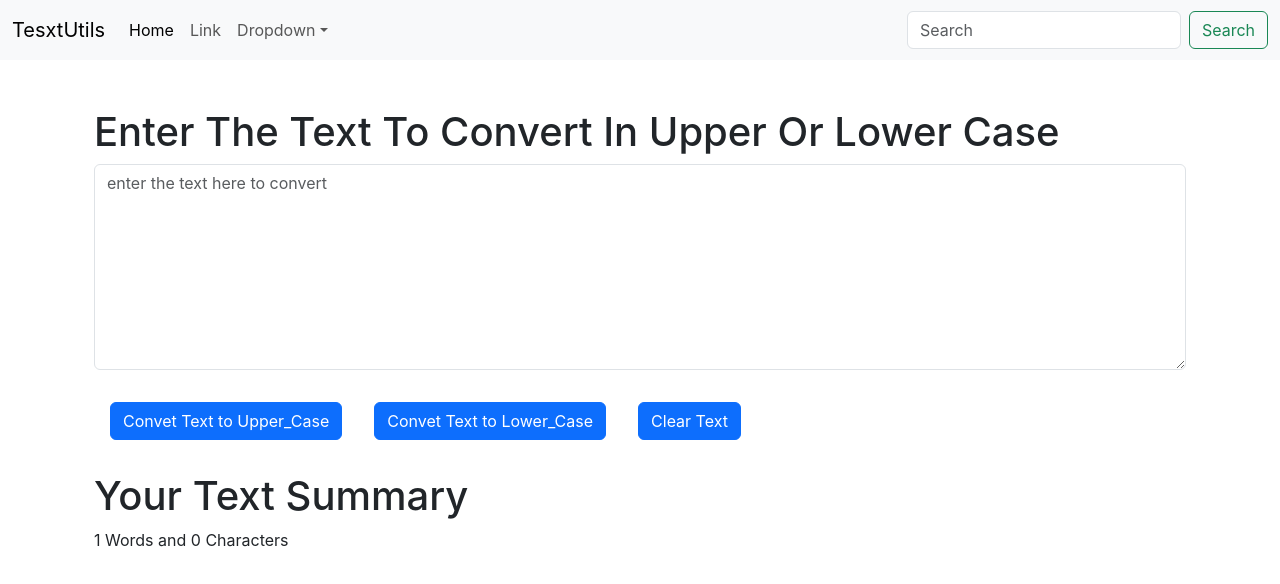
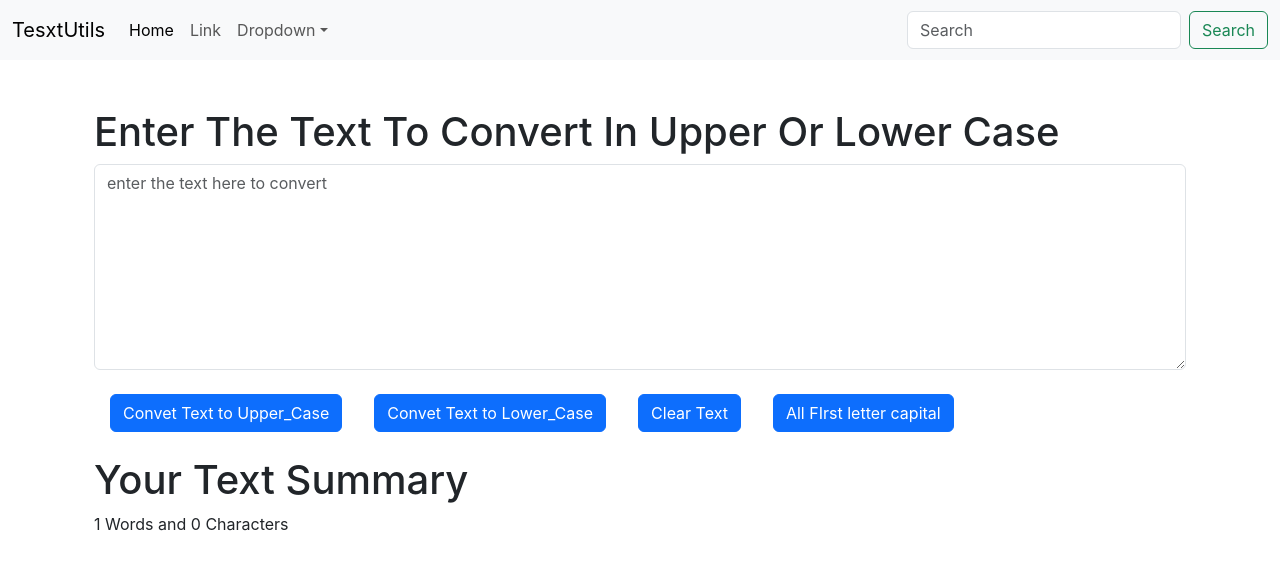
Before and after one commit to abhigit01/TextConverter, a React (Create React App) app: page / in a window 1280 px wide. Shown: the top 584 px of the page. Built offline with nearby package versions, Linux system fonts and the light colour scheme.

Commit message:
add button

```diff
--- a/src/COMPONENTS/TextForm.js
+++ b/src/COMPONENTS/TextForm.js
@@ -11,6 +11,10 @@ export default function TextForm(props) {
         let newText = text.toLowerCase();
         setText(newText)
     }
+    const handleUpLowClick = () => {
+            let newText = text.split(" ").map(el => el.charAt(0).toUpperCase() + el.slice(1)).join(" ");
+            setText(newText);
+       2    }
     const clearText = () => {
         let newText = '';
         setText(newText)
@@ -46,9 +50,10 @@ export default function TextForm(props) {
 
                 </div >
                 <div>
-                    <button className="btn btn-primary mx-3 my-3" onClick={handleUpClick}> Convet Text to Upper_Case</button>
-                    <button className="btn btn-primary mx-3 my-3" onClick={handleLowClick}> Convet Text to Lower_Case</button>
-                    <button className="btn btn-primary mx-3 my-3" onClick={clearText}>Clear Text</button>
+                    <button className="btn btn-primary mx-3 my-2" onClick={handleUpClick}> Convet Text to Upper_Case</button>
+                    <button className="btn btn-primary mx-3 my-2" onClick={handleLowClick}> Convet Text to Lower_Case</button>
+                    <button className="btn btn-primary mx-3 my-2" onClick={clearText}>Clear Text</button>
+                    <button className="btn btn-primary mx-3 my-2" onClick={handleUpLowClick}>All FIrst letter capital</button>
                 </div>
 
             </div>
```
